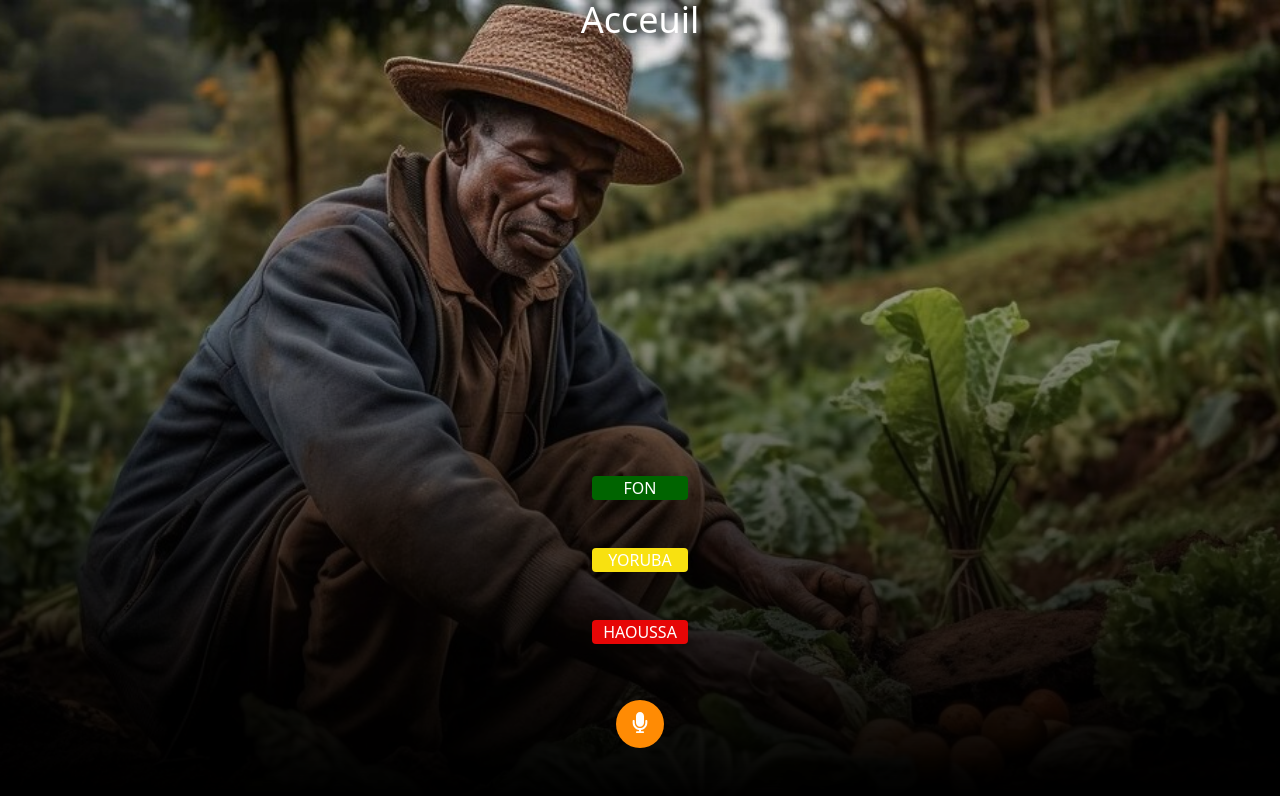
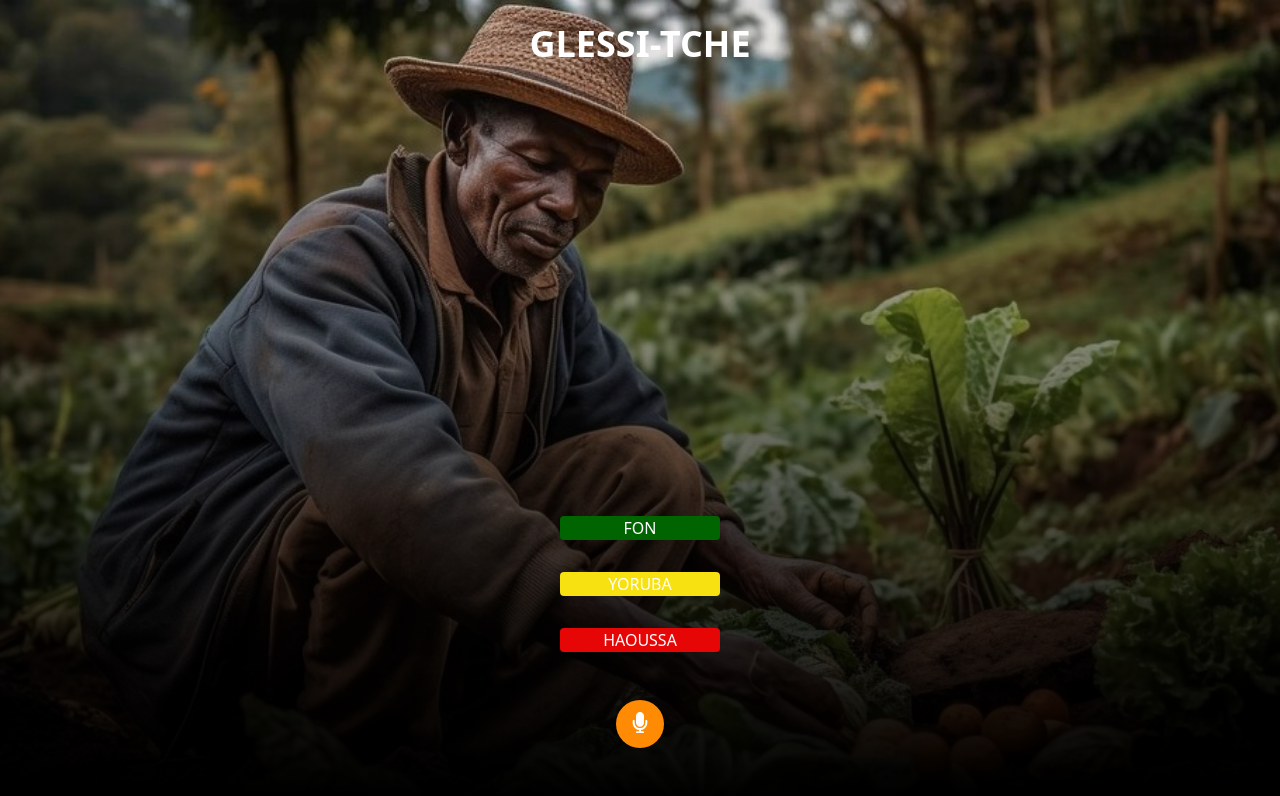
Before and after one commit to ISHE-IA/GLESSI-TCHE, a Nuxt app: page / in a window 1280 px wide. Shown: the top 796 px of the page. Built offline with nearby package versions, Linux system fonts and the light colour scheme.

Commit message:
Add a redirect link to the chat page

```diff
--- a/layouts/default.vue
+++ b/layouts/default.vue
@@ -1,3 +1,3 @@
 <template>
-    <NuxtPage />
+    <slot />
 </template>
--- a/pages/chat.vue
+++ b/pages/chat.vue
@@ -1 +1,2 @@
-tem
+<template></template>
+<script setup lang="ts"></script>
--- a/pages/index.vue
+++ b/pages/index.vue
@@ -1,17 +1,13 @@
 <template>
     <div class="h-screen flex flex-col justify-between items-center bg-gradient-to-t from-black">
-        <h1 class="text-2xl sm:text-3xl md:text-4xl text-white">Acceuil</h1>
+        <h1 class="text-2xl sm:text-3xl md:text-4xl text-white font-semibold mt-2 sm:mt-4 md:mt-6">GLESSI-TCHE</h1>
 
         <div class="py-5">
             <ul id="lang" class="flex flex-col justify-between items-center">
-                <li><div class="my-2 sm:my-4 md:my-6 w-24 h-6 rounded text-center py-auto text-white bg-green-glessi">FON</div></li>
-                <li><div class="my-2 sm:my-4 md:my-6 w-24 h-6 rounded text-center py-auto text-white bg-yellow-glessi">YORUBA</div></li>
-                <li><div class="my-2 sm:my-4 md:my-6 w-24 h-6 rounded text-center py-auto text-white bg-red-glessi">HAOUSSA</div></li>
-                <li>
-                    <div class="my-4 sm:my-6 md:my-8 w-12 h-12 flex justify-center items-center rounded-full bg-orange-glessi">
-                        <IconsMicrophone :height="'1.5'" :color="'#fff'"/>
-                    </div>
-                </li>
+                <li class="my-2 sm:my-3 md:my-4 w-24 sm:w-32 md:w-40 h-6 rounded text-center py-auto text-white bg-green-glessi"><NuxtLink to="/chat">FON</NuxtLink></li>
+                <li class="my-2 sm:my-3 md:my-4 w-24 sm:w-32 md:w-40 h-6 rounded text-center py-auto text-white bg-yellow-glessi"><NuxtLink to="/chat">YORUBA</NuxtLink></li>
+                <li class="my-2 sm:my-3 md:my-4 w-24 sm:w-32 md:w-40 h-6 rounded text-center py-auto text-white bg-red-glessi"><NuxtLink to="/chat">HAOUSSA</NuxtLink></li>
+                <li class="my-4 sm:my-6 md:my-8 w-12 h-12 flex justify-center items-center rounded-full bg-orange-glessi"><NuxtLink to="/chat"><IconsMicrophone :height="'1.5'" :color="'#fff'"/></NuxtLink></li>
             </ul>
         </div>
     </div>
```
